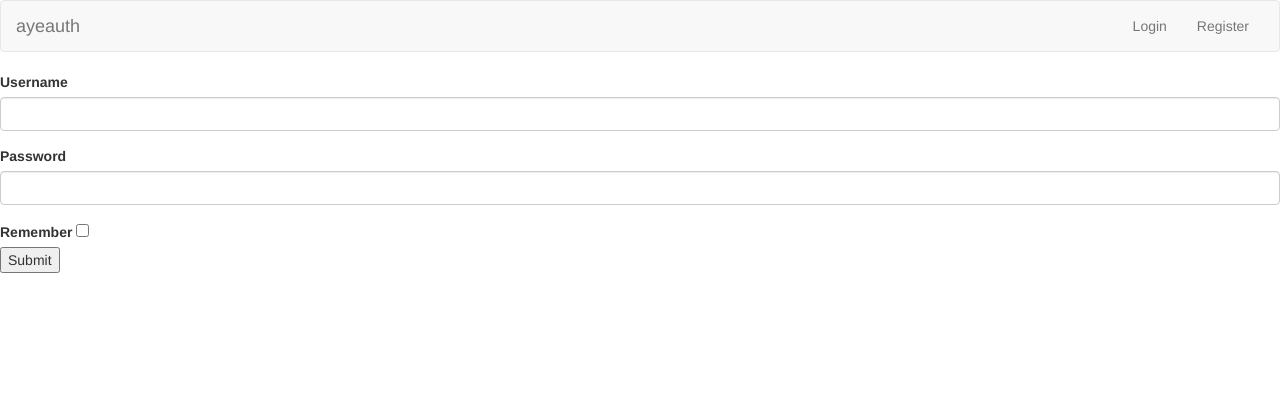
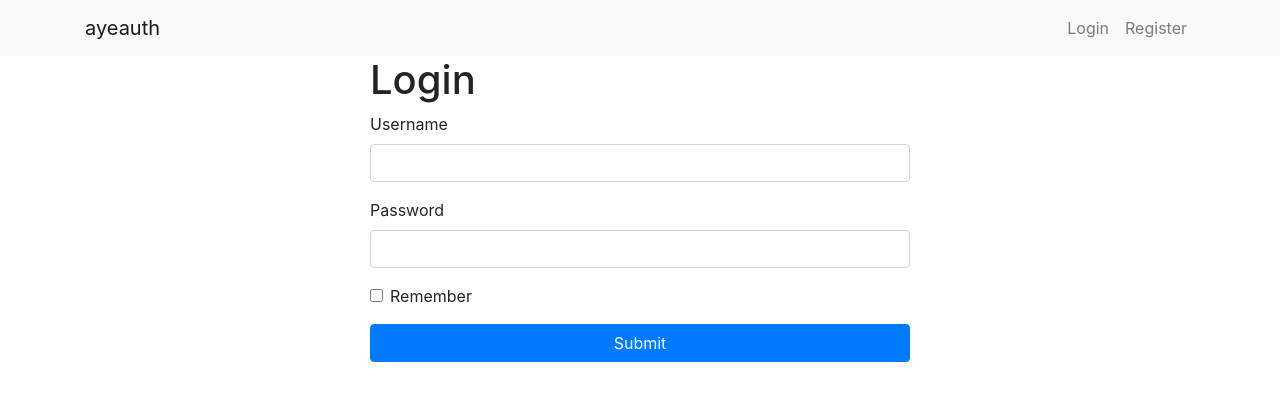
Before and after one commit to ayeama/ayeauth, a Python web app: template src/ayeauth/templates/auth/login.html in a window 1280 px wide. Shown: the top 401 px of the page. Run offline with Jinja, Linux system fonts and the light colour scheme; the template is opened without the code that fills it, so the values that code supplies are empty, except form fields; form fields are guessed from the names that the template uses; some libraries are stand-ins or nearby versions.

Commit message:
Updated HTML

```diff
--- a/src/ayeauth/templates/auth/login.html
+++ b/src/ayeauth/templates/auth/login.html
@@ -1,8 +1,12 @@
 {% extends "layout.html" %}
 
+
+{% block title %}<title>Login</title>{% endblock %}
+
 {% block content %}
-<div>
-
+<div class="row justify-content-center">
+    <div class="col-6">
+        <h1>Login</h1>
         <form method="POST" action="{{ url_for('auth_bp.login') }}">
             {{ form.csrf_token }}
 
@@ -14,12 +18,12 @@
                 {{ form.password.label }}
                 {{ form.password(class_="form-control") }}
             </div>
-        <div class="form-check">
-            {{ form.remember.label }}
+            <div class="form-group form-check">
                 {{ form.remember(class_="form-check-input") }}
+                {{ form.remember.label(class_="form-check-label") }}
             </div>
-            {{ form.submit }}
+                {{ form.submit(class_="btn btn-block btn-primary") }}
         </form>
-
+    </div>
 </div>
 {% endblock %}
--- a/src/ayeauth/templates/layout.html
+++ b/src/ayeauth/templates/layout.html
@@ -1,7 +1,5 @@
 <!doctype>
-
 <html lang="en">
-
     <head>
         <meta charset="utf-8">
         <meta http-equiv="X-UA-Compatible" content="IE=edge">
@@ -12,24 +10,20 @@
         {% block title %}
         {% endblock %}
 
-        <link rel="stylesheet" href="https://stackpath.bootstrapcdn.com/bootstrap/3.4.1/css/bootstrap.min.css" integrity="sha384-HSMxcRTRxnN+Bdg0JdbxYKrThecOKuH5zCYotlSAcp1+c8xmyTe9GYg1l9a69psu" crossorigin="anonymous">
+        <link rel="stylesheet" href="https://stackpath.bootstrapcdn.com/bootstrap/4.1.3/css/bootstrap.min.css" integrity="sha384-MCw98/SFnGE8fJT3GXwEOngsV7Zt27NXFoaoApmYm81iuXoPkFOJwJ8ERdknLPMO" crossorigin="anonymous">
         {% block link %}
         {% endblock %}
-
     </head>
-
     <body>
-
         {% include "navigation.html" %}
-
-        {% block content %}
-        {% endblock %}
-
+        <div class="container">
+            {% block content %}
+            {% endblock %}
+        </div>
     </body>
 
     <script src="https://code.jquery.com/jquery-1.12.4.min.js" integrity="sha384-nvAa0+6Qg9clwYCGGPpDQLVpLNn0fRaROjHqs13t4Ggj3Ez50XnGQqc/r8MhnRDZ" crossorigin="anonymous"></script>
-    <script src="https://stackpath.bootstrapcdn.com/bootstrap/3.4.1/js/bootstrap.min.js" integrity="sha384-aJ21OjlMXNL5UyIl/XNwTMqvzeRMZH2w8c5cRVpzpU8Y5bApTppSuUkhZXN0VxHd" crossorigin="anonymous"></script>
+    <script src="https://stackpath.bootstrapcdn.com/bootstrap/4.1.3/js/bootstrap.min.js" integrity="sha384-ChfqqxuZUCnJSK3+MXmPNIyE6ZbWh2IMqE241rYiqJxyMiZ6OW/JmZQ5stwEULTy" crossorigin="anonymous"></script>
     {% block script %}
     {% endblock %}
-
 </html>
--- a/src/ayeauth/templates/navigation.html
+++ b/src/ayeauth/templates/navigation.html
@@ -1,29 +1,26 @@
-<nav class="navbar navbar-default">
-    <div class="container-fluid">
+<nav class="navbar navbar-expand-lg navbar-light bg-light">
+    <div class="container">
+        <a class="navbar-brand" href="/">ayeauth</a>
+        <button class="navbar-toggler" type="button" data-toggle="collapse" data-target="#navbarSupportedContent" aria-controls="navbarSupportedContent" aria-expanded="false" aria-label="Toggle navigation">
+            <span class="navbar-toggler-icon"></span>
+        </button>
 
-        <div class="navbar-header">
-            <button type="button" class="navbar-toggle collapsed" data-toggle="collapse" data-target="#navbar-collapse" aria-expanded="false">
-            <span class="sr-only">Toggle navigation</span>
-            <span class="icon-bar"></span>
-            <span class="icon-bar"></span>
-            <span class="icon-bar"></span>
-            </button>
-            <a class="navbar-brand" href="/">ayeauth</a>
-        </div>
-
-        <div class="collapse navbar-collapse" id="navbar-collapse">
-            <ul class="nav navbar-nav">
-                <!--
-                <li class="active"><a href="#">Placeholder <span class="sr-only">(current)</span></a></li>
-                <li><a href="#">Placeholder</a></li>
-                -->
+        <div class="collapse navbar-collapse" id="navbarSupportedContent">
+            <ul class="navbar-nav mr-auto">
+                <li class="nav-item">
+                    <a class="nav-link" href="#"></a>
+                </li>
             </ul>
 
-            <ul class="nav navbar-nav navbar-right">
-                <li><a href="{{ url_for('auth_bp.login') }}">Login</a></li>
-                <li><a href="{{ url_for('auth_bp.register') }}">Register</a></li>
+            <ul class="navbar-nav my-2 my-lg-0">
+                <li class="nav-item">
+                    <a class="nav-link" href="{{ url_for('auth_bp.login') }}">Login</a>
+                </li>
+                <li class="nav-item">
+                    <a class="nav-link" href="{{ url_for('auth_bp.register') }}">Register</a>
+                </li>
             </ul>
+
         </div>
-
     </div>
 </nav>
```
Lines whose indentation alone changed are shown as unchanged.
